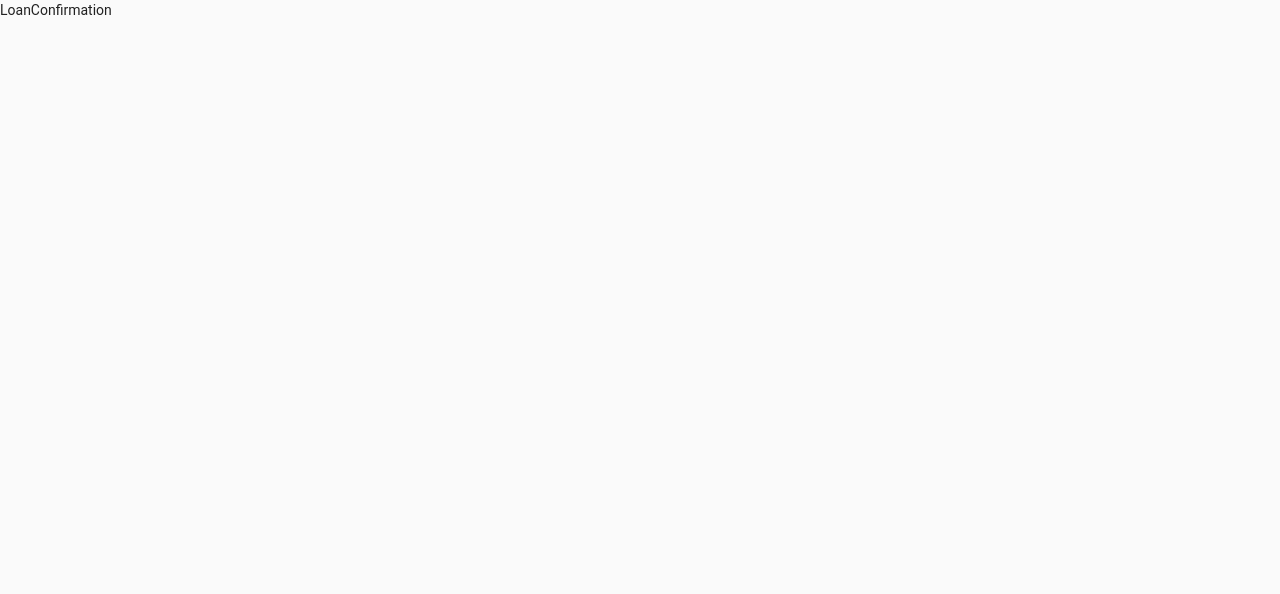
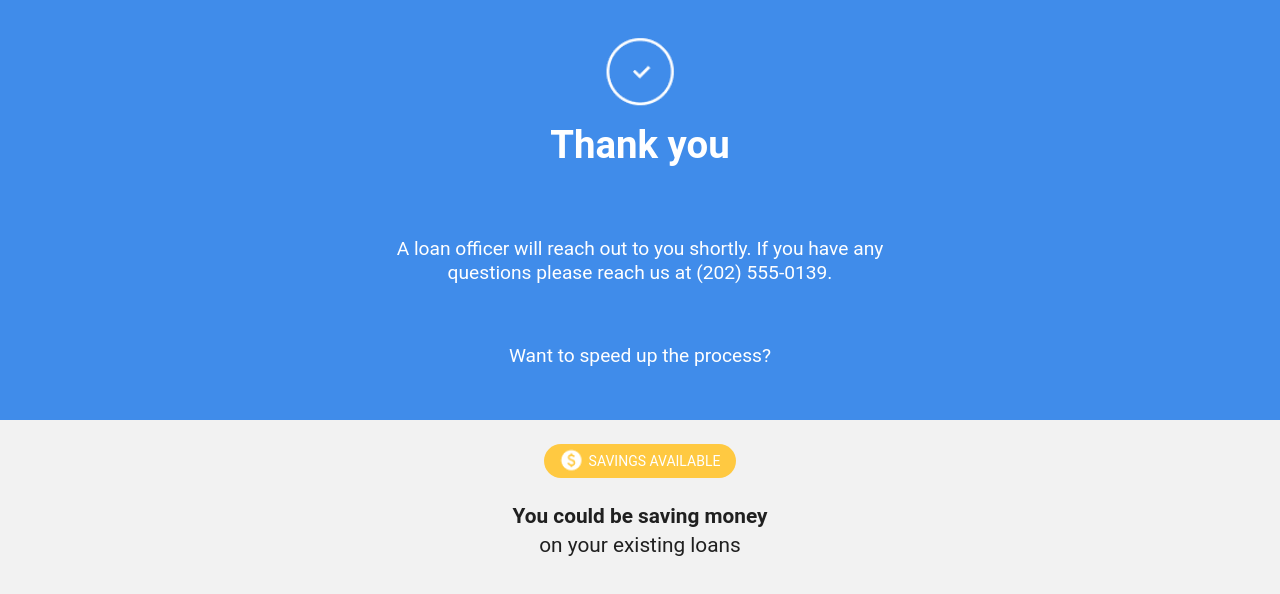
Before and after one commit to joaorpereira/loan-app, a React (Create React App) app: page /confirmation/1 in a window 1280 px wide. Shown: the top 594 px of the page. Built offline with nearby package versions, Linux system fonts and the light colour scheme.

Commit message:
feature: create LoanConfirmation screen

```diff
--- a/src/screens/LoanConfirmation/LoanConfirmation.tsx
+++ b/src/screens/LoanConfirmation/LoanConfirmation.tsx
@@ -1,7 +1,58 @@
 import React from "react";
+import SavingsImage from "assets/savings.png";
+import HeaderSuccess from "components/HeaderSuccess";
+import { makeStyles } from "@material-ui/core";
 
 const LoanConfirmation = () => {
-	return <div>LoanConfirmation</div>;
+	const classes = useStyles();
+	return (
+		<section className={classes.root}>
+			<HeaderSuccess />
+			<div className={classes.container}>
+				<div className={classes.button}>
+					<img
+						className={classes.image}
+						src={SavingsImage}
+						alt="Savings dolar white color image"
+					/>
+					Savings Available
+				</div>
+				<h2 className={classes.text}>You could be saving money</h2>
+				<p className={classes.text}>on your existing loans</p>
+			</div>
+		</section>
+	);
 };
 
 export default LoanConfirmation;
+
+const useStyles = makeStyles(() => ({
+	root: {
+		backgroundColor: "#f2f2f2",
+		height: "100vh"
+	},
+	container: {
+		display: "flex",
+		flexDirection: "column",
+		alignItems: "center"
+	},
+	button: {
+		backgroundColor: "#ffc941",
+		width: "12rem",
+		color: "#fff",
+		display: "flex",
+		alignItems: "center",
+		justifyContent: "center",
+		height: "2.1rem",
+		margin: "1.5rem auto",
+		borderRadius: "20rem",
+		textTransform: "uppercase"
+	},
+	image: {
+		marginRight: "5px"
+	},
+	text: {
+		fontSize: "1.3rem",
+		margin: 0
+	}
+}));
```
